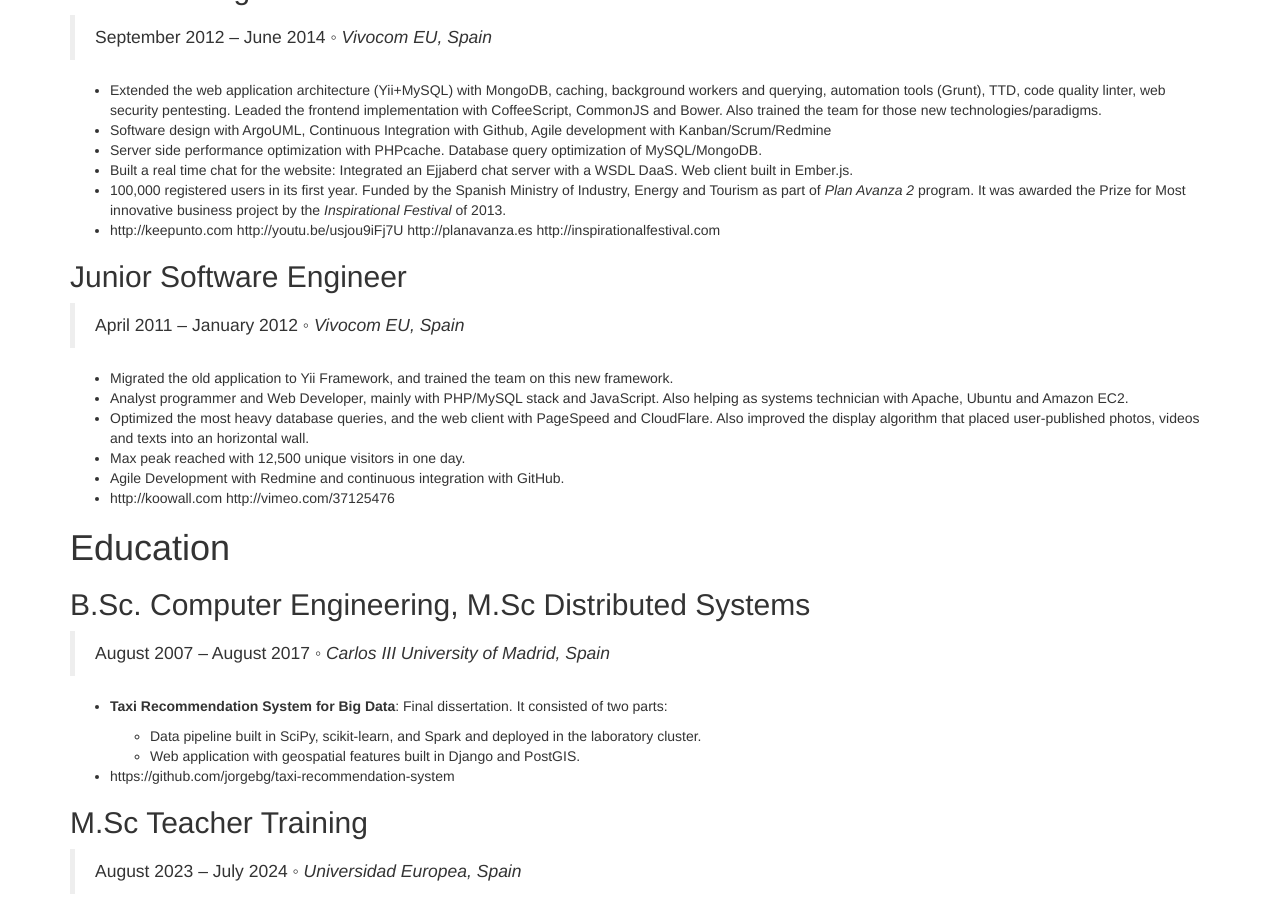
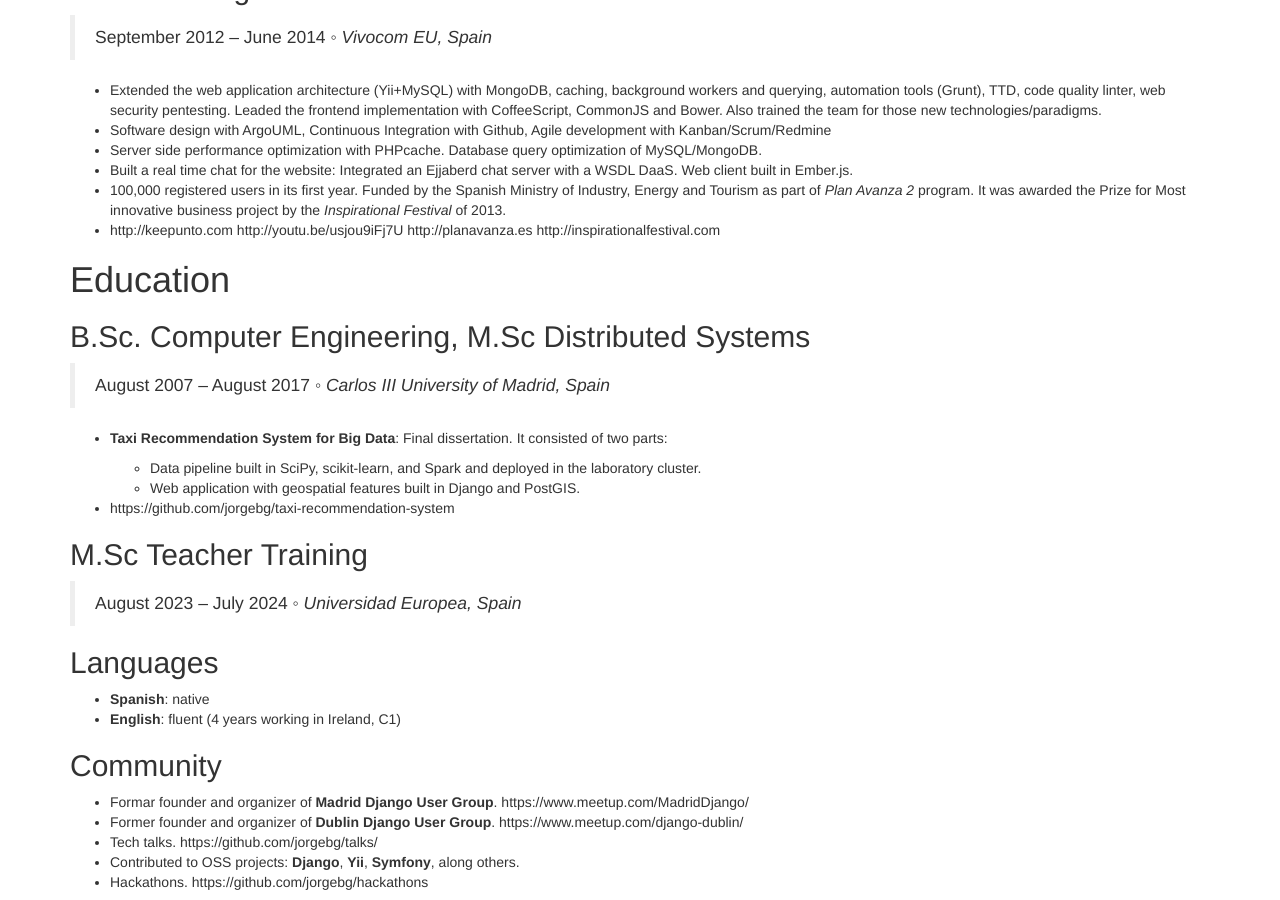
Before and after one commit to jorgebg/cv, a Jekyll site: the page built from index.md, in a window 1280 px wide and 900 px high, scrolled down 2100 px. Built offline with Jekyll 4.4.1, drawn with Linux system fonts in a browser that asks for light colours; our own code applies the rules of GitHub Pages for plain Markdown files.

Commit message:
Automated update

```diff
--- a/index.md
+++ b/index.md
@@ -99,17 +99,6 @@
 - 100,000 registered users in its first year. Funded by the Spanish Ministry of Industry, Energy and Tourism as part of _Plan Avanza 2_ program. It was awarded the Prize for Most innovative business project by the _Inspirational Festival_ of 2013.
 - http://keepunto.com http://youtu.be/usjou9iFj7U http://planavanza.es http://inspirationalfestival.com
 
-## Junior Software Engineer
-
-> April 2011 -- January 2012 ◦ _Vivocom EU, Spain_
-
-- Migrated the old application to Yii Framework, and trained the team on this new framework.
-- Analyst programmer and Web Developer, mainly with PHP/MySQL stack and JavaScript. Also helping as systems technician with Apache, Ubuntu and Amazon EC2.
-- Optimized the most heavy database queries, and the web client with PageSpeed and CloudFlare. Also improved the display algorithm that placed user-published photos, videos and texts into an horizontal wall.
-- Max peak reached with 12,500 unique visitors in one day.
-- Agile Development with Redmine and continuous integration with GitHub.
-- http://koowall.com http://vimeo.com/37125476
-
 # Education
 
 ## B.Sc. Computer Engineering, M.Sc Distributed Systems
```
Also changed, not shown: 1 other file.
